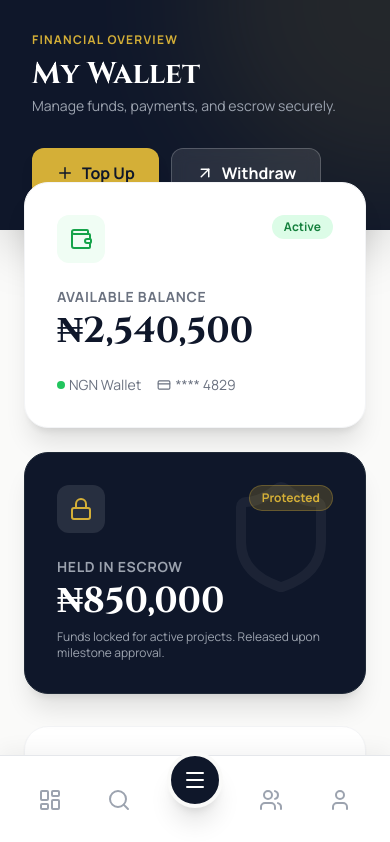
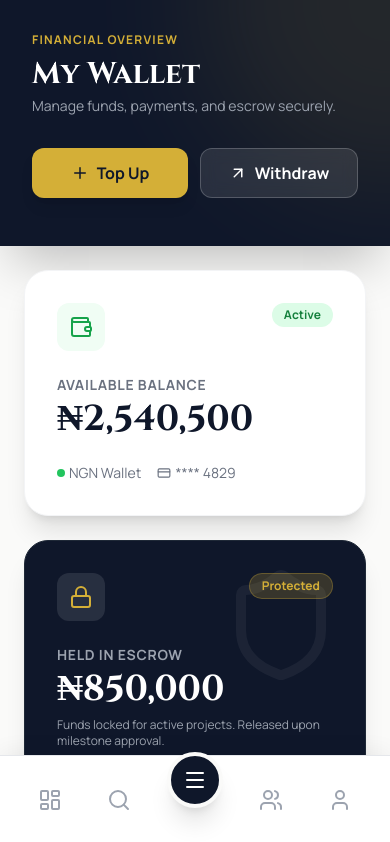
Before and after one commit to Dera-precious/belmont-properties, a Next.js app: page /wallet in a window 390 px wide. Shown: the top 842 px of the page. Built offline with nearby package versions, Linux system fonts and the light colour scheme.

Commit message:
Fix wallet card overlap on mobile and desktop

```diff
--- a/src/app/wallet/page.tsx
+++ b/src/app/wallet/page.tsx
@@ -27,7 +27,8 @@ export default function WalletPage() {
         <div className="min-h-screen bg-[#FAFAF9] dark:bg-[#0F172A] text-[#0F172A] dark:text-white font-sans transition-colors duration-500 pb-32">
 
             {/* HERO SECTION */}
-            <div className="bg-[#0F172A] text-white p-8 md:p-12 relative overflow-hidden shadow-2xl">
+            {/* Added extra padding bottom (pb-32) to create space for the overlap on desktop */}
+            <div className="bg-[#0F172A] text-white p-8 md:p-12 pb-12 md:pb-32 relative overflow-hidden shadow-2xl">
                 <div className="absolute top-0 right-0 w-96 h-96 bg-[#D4AF37] opacity-10 rounded-full blur-3xl -translate-y-1/2 translate-x-1/2"></div>
 
                 <div className="max-w-5xl mx-auto relative z-10 flex flex-col md:flex-row justify-between items-start md:items-end gap-8">
@@ -37,11 +38,11 @@ export default function WalletPage() {
                         <p className="text-gray-400 text-sm">Manage funds, payments, and escrow securely.</p>
                     </div>
 
-                    <div className="flex gap-3">
-                        <button onClick={() => setShowFundModal(true)} className="px-6 py-3 bg-[#D4AF37] text-[#0F172A] font-bold rounded-xl flex items-center gap-2 hover:bg-[#b5952f] transition-colors shadow-lg">
+                    <div className="flex gap-3 w-full md:w-auto">
+                        <button onClick={() => setShowFundModal(true)} className="flex-1 md:flex-none px-6 py-3 bg-[#D4AF37] text-[#0F172A] font-bold rounded-xl flex justify-center items-center gap-2 hover:bg-[#b5952f] transition-colors shadow-lg">
                             <Plus size={18} /> Top Up
                         </button>
-                        <button className="px-6 py-3 bg-white/10 backdrop-blur border border-white/20 text-white font-bold rounded-xl flex items-center gap-2 hover:bg-white/20 transition-colors">
+                        <button className="flex-1 md:flex-none px-6 py-3 bg-white/10 backdrop-blur border border-white/20 text-white font-bold rounded-xl flex justify-center items-center gap-2 hover:bg-white/20 transition-colors">
                             <ArrowUpRight size={18} /> Withdraw
                         </button>
                     </div>
@@ -49,7 +50,10 @@ export default function WalletPage() {
             </div>
 
             {/* MAIN CONTENT */}
-            <div className="max-w-5xl mx-auto px-6 -mt-12 relative z-20 space-y-8">
+            {/* FIX: Removed negative margin on mobile (mt-6).
+                Kept negative margin only on desktop (md:-mt-12).
+            */}
+            <div className="max-w-5xl mx-auto px-6 mt-6 md:-mt-12 relative z-20 space-y-8">
 
                 {/* CARDS ROW */}
                 <div className="grid grid-cols-1 md:grid-cols-2 gap-6">
```
